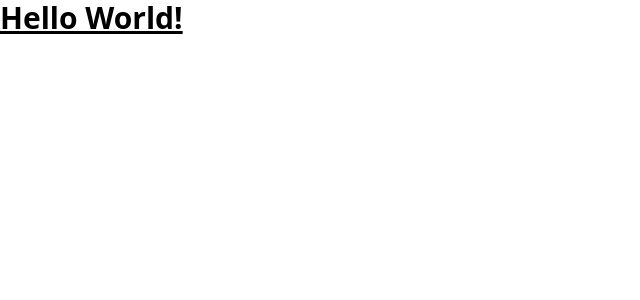
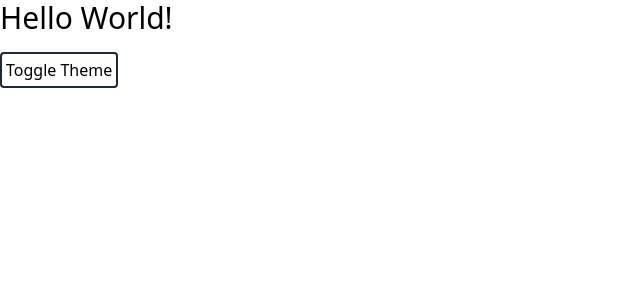
Before and after one commit to chanyDev/chany-blog, a Next.js app: page / in a window 1280 px wide. Shown: the top 300 px of the page, without its empty margins (0-640 px from the left). Built offline with nearby package versions, Linux system fonts and the light colour scheme.

Commit message:
다크모드 확인용 코드 작성

```diff
--- /dev/null
+++ b/pages/_document.tsx
@@ -0,0 +1,26 @@
+import { Html, Head, Main, NextScript } from 'next/document';
+
+const Document = () => {
+  const setTheme = `if (
+    localStorage.theme === 'dark' ||
+    (!('theme' in localStorage) &&
+      window.matchMedia('(prefers-color-scheme: dark)').matches)
+  ) {
+    document.documentElement.classList.add('dark');
+  } else {
+    document.documentElement.classList.remove('dark');
+  }`;
+
+  return (
+    <Html lang="ko">
+      <Head />
+      <body>
+        <script dangerouslySetInnerHTML={{ __html: setTheme }} />
+        <Main />
+        <NextScript />
+      </body>
+    </Html>
+  );
+};
+
+export default Document;
--- a/pages/index.tsx
+++ b/pages/index.tsx
@@ -1,5 +1,20 @@
 const HomePage = () => {
-  return <div className="text-3xl font-bold underline">Hello World!</div>;
+  const setTheme = () => {
+    localStorage.theme = localStorage.theme === 'dark' ? 'light' : 'dark';
+    document.documentElement.classList.toggle('dark');
+  };
+
+  return (
+    <>
+      <div className="text-3xl font-medium">Hello World!</div>
+      <button
+        onClick={setTheme}
+        className="p-1 mt-4 border-2 rounded border-slate-800"
+      >
+        Toggle Theme
+      </button>
+    </>
+  );
 };
 
 export default HomePage;
```
